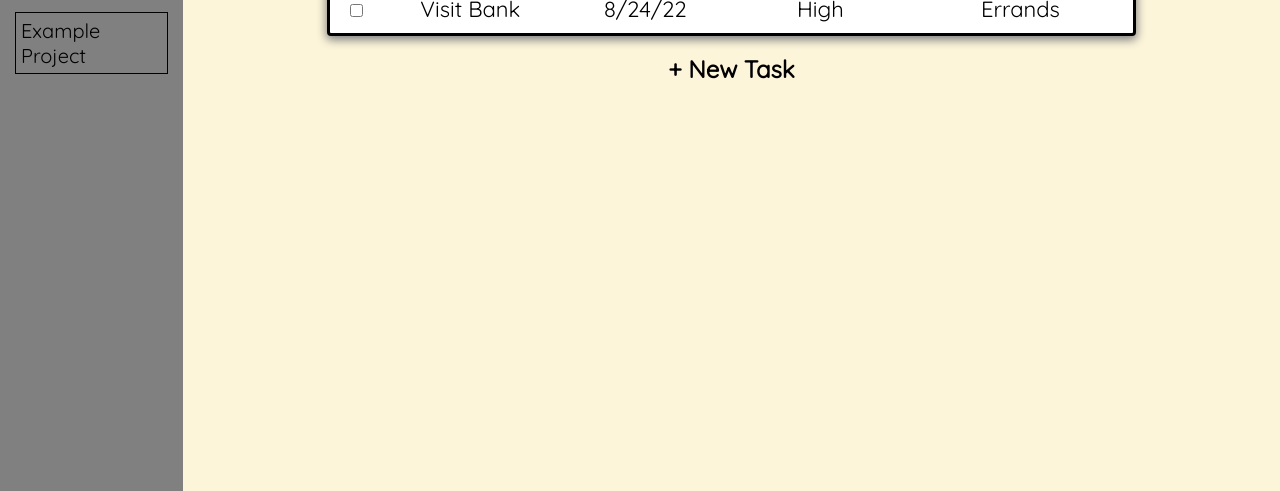
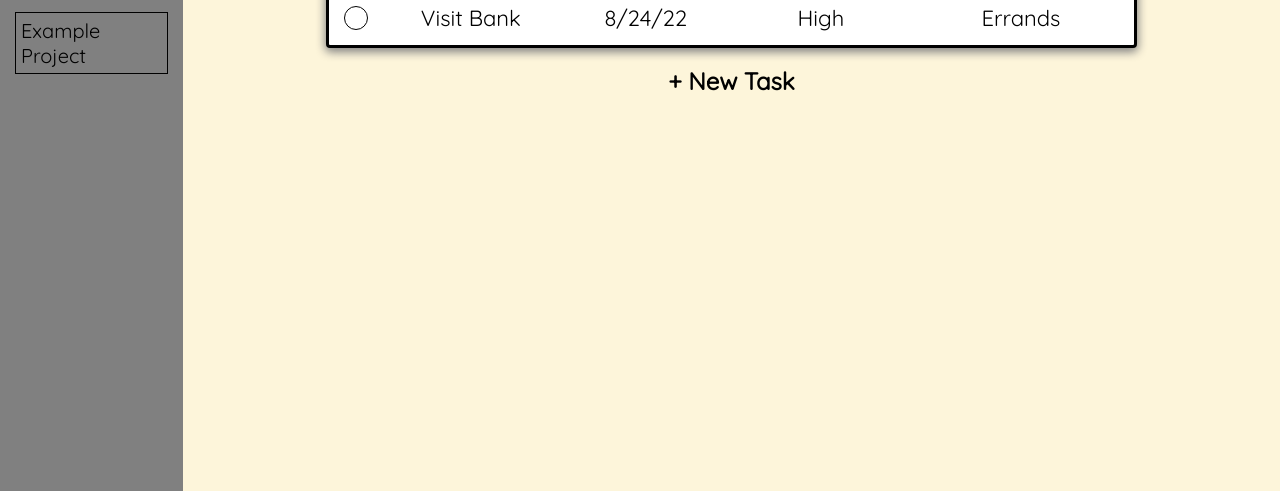
Before and after one commit to aaron-tetrick/to-do-list, a website built with webpack: page dist/index.html in a window 1280 px wide. Shown: the part 309-800 px from the top of the page. Built offline with nearby package versions, Linux system fonts and the light colour scheme.

Commit message:
Stylize list checkboxes

```diff
--- a/src/index.js
+++ b/src/index.js
@@ -12,7 +12,6 @@ const inputTitle = document.querySelector('.form-title');
 const inputDate = document.querySelector('.form-date');
 const inputPriority = document.querySelector('.form-priority');
 const inputProject = document.querySelector('.form-project');
-
 
 
 // Open/Close the Modal
@@ -165,7 +164,11 @@ class UI {
         const row = document.createElement('tr');
 
         row.innerHTML = `
-            <td class='tdl-header delete'><input type="checkbox"></td>
+            <td class='tdl-header delete'>
+            <div class="checkbox-container">
+            <input type="checkbox" id=${task.title}>
+            <label for=${task.title}></td>
+            </div>
             <td class='tdl-header'>${task.title}</td>
             <td class='tdl-header'>${task.date}</td>
             <td class='tdl-header'>${task.priority}</td>
--- a/style.css
+++ b/style.css
@@ -6,7 +6,6 @@
 }
 
 /* HEADER STYLINGS */
-
 header {
     background-color: black;
     height: 10vh;
@@ -29,7 +28,6 @@ main {
 }
 
 /* SIDEBAR STYLINGS */
-
 #sidebar {
     background-color: gray;
 }
@@ -108,10 +106,6 @@ h2 {
     background-color: white;
 }
 
-#completed-btn {
-    opacity: 0;
-}
-
 .tdl-header {
     font-size: 22px;
     text-align: center;
@@ -120,9 +114,30 @@ h2 {
     min-width: 175px;
 }
 
+/* CHECKBOX STYLING */
+
 .delete {
-    max-width: fit-content;
-    min-width: fit-content;
+    max-width: min-content;
+    min-width: min-content;
+    padding: 15px;
+}
+
+.checkbox-container input[type='checkbox'] {
+    cursor: pointer;
+    opacity: 0;
+    position: absolute;
+}
+
+.checkbox-container label {
+    display: flex;
+}
+
+.checkbox-container label::before {
+    content: '';
+    width: 1em;
+    height: 1em;
+    border-radius: 50%;
+    border: .05em solid black;
 }
 
 .title {
@@ -281,3 +296,35 @@ h2 {
 .input-element:invalid {
     border: 2px red solid;
 }
+
+/* CHECKBOX PSEUDO ELEMENTS */
+.checkbox-container label:hover::before,
+.checkbox-container input[type='checkbox']:hover + label::before {
+    background-color: lightgray;
+    opacity: 1;
+    transition: .2s;
+}
+
+.checkbox-container input[type='checkbox']:focus + label::before {
+    box-shadow: 0 0 10px gray;
+}
+
+.checkbox-container input[type='checkbox']:disabled + label,
+.checkbox-container input[type='checkbox']:disabled {
+    color: #aaa;
+    cursor: default;
+}
+
+.checkbox-container input[type='checkbox']:checked + label::before {
+    content: '\002714';
+    background-color: gray;
+    display: flex;
+    justify-content: center;
+    align-items: center;
+    color: white;
+}
+
+.checkbox-container input[type='checkbox']:disabled + label::before {
+    background-color: #ccc;
+    border-color: #999;
+}
```
Also changed, not shown: dist/index.html, dist/main.js.
